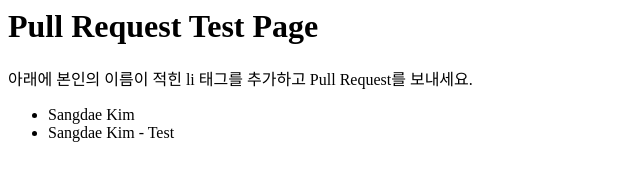
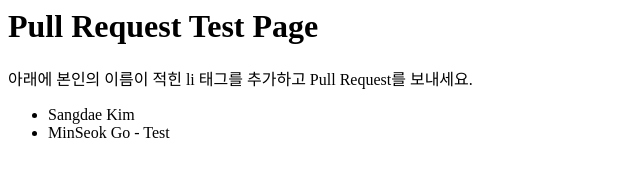
Before and after one commit to sdkim-cse/collaboration, a plain HTML site: page index.html in a window 1280 px wide. Shown: the full height of the page, 0-640 px from the left. Drawn offline with Linux system fonts and the light colour scheme.

Commit message:
add my username in index.html

```diff
--- a/index.html
+++ b/index.html
@@ -4,7 +4,7 @@
     <p> 아래에 본인의 이름이 적힌 li 태그를 추가하고 Pull Request를 보내세요. </p>
     <ul>
       <li> Sangdae Kim </li>
-      <li> Sangdae Kim - Test </li>
+      <li> MinSeok Go - Test </li>
     </ul>
   </body>
 </html>
```
